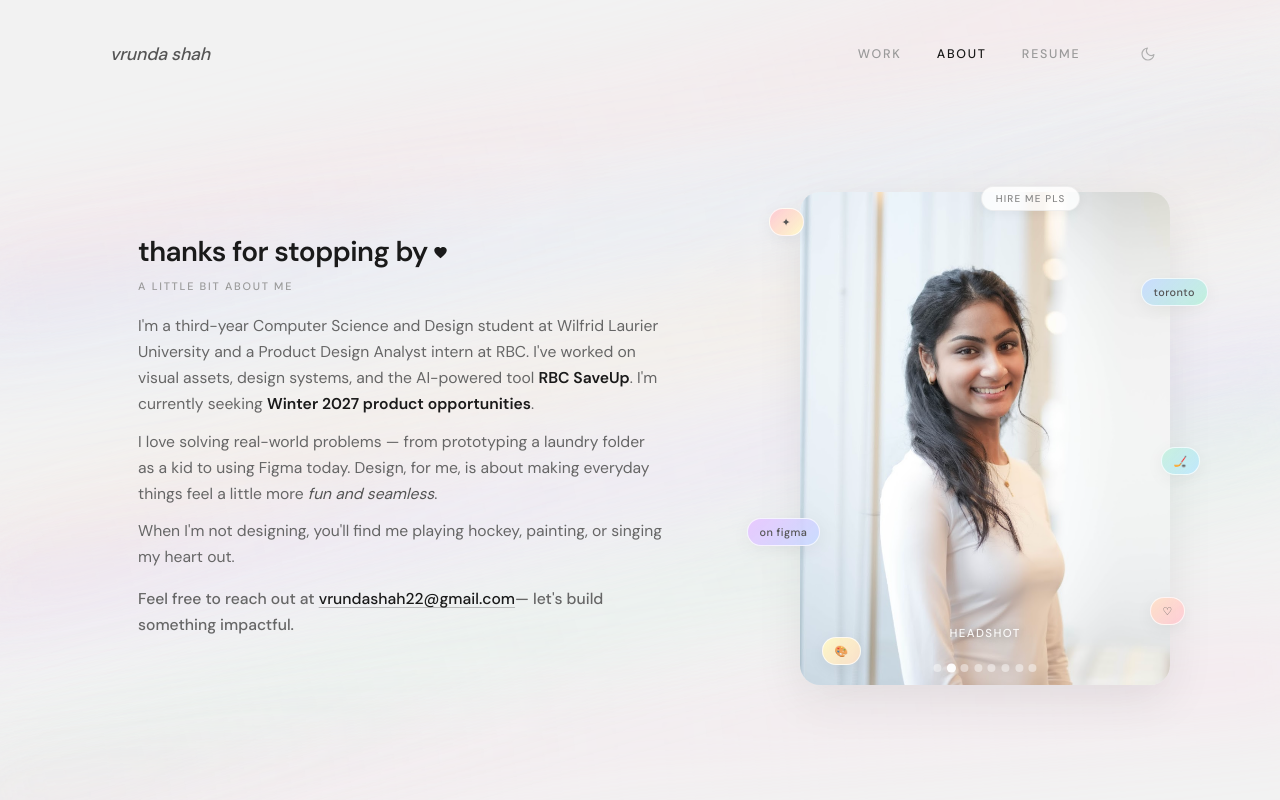
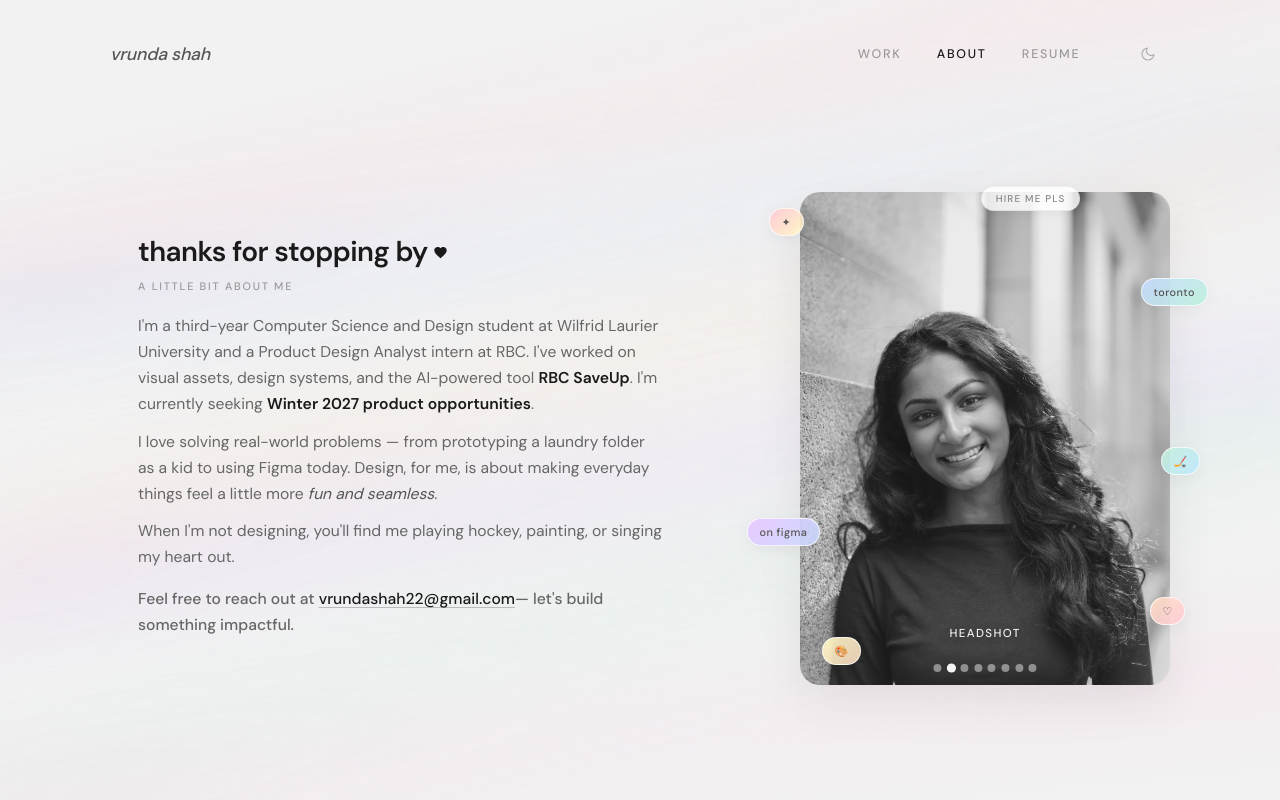
Before and after one commit to Vrundaa22/vrundashah_portfolio, a Next.js app: page /about in a window 1280 px wide. Shown: the top 800 px of the page. Built offline with nearby package versions, Linux system fonts and the light colour scheme; no server answers.

Commit message:
Update About carousel headshot to new portrait.
Replace headshot asset and refresh alt text and crop for the carousel frame.

Co-authored-by: Cursor <cursoragent@cursor.com>

```diff
--- a/app/components/AboutCarousel.tsx
+++ b/app/components/AboutCarousel.tsx
@@ -25,9 +25,9 @@ const SLIDES: PhotoSlide[] = [
   {
     id: "headshot",
     src: "/about/headshot.png",
-    alt: "Vrunda smiling in a white top, professional headshot",
+    alt: "Vrunda smiling in a black-and-white headshot against a stone wall",
     label: "headshot",
-    objectPosition: "50% 22%",
+    objectPosition: "50% 38%",
     vibe: "hire me pls",
   },
   {
```
Also changed, not shown: public/about/headshot.png.
